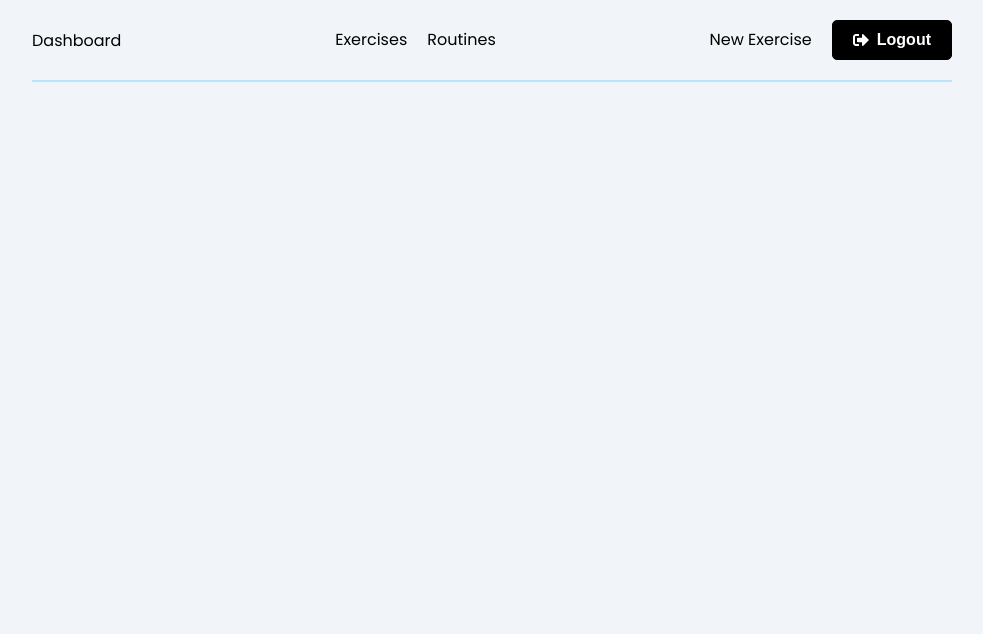
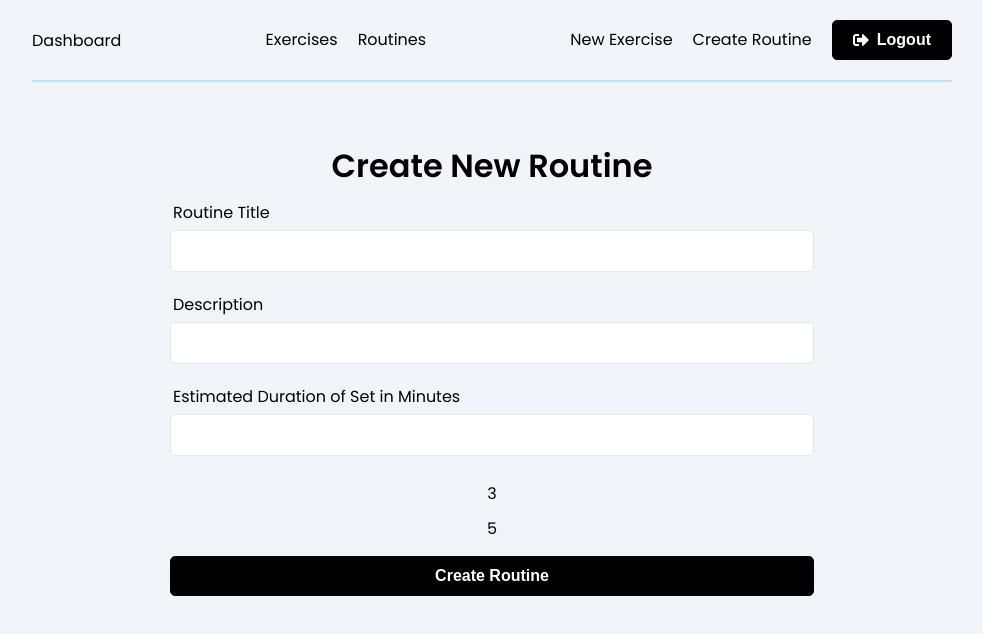
Before and after one commit to moodiesam/workout-app, a React (Create React App) app in the folder frontend/: page /createRoutine in a window 1280 px wide. Shown: the top 634 px of the page, without its empty margins (148-1131 px from the left). Built offline with nearby package versions, Linux system fonts and the light colour scheme; sample sign-in values are in the browser's storage.

Commit message:
build page and form to create a new routine

```diff
--- a/frontend/src/App.js
+++ b/frontend/src/App.js
@@ -10,6 +10,7 @@ import Exercises from './pages/Exercises';
 import Routines from './pages/Routines';
 import Exercise from './pages/ExerciseDetails';
 import Routine from './pages/RoutineDetails';
+import CreateRoutine from './pages/CreateRoutine';
 
 // Will need to import pages and build routes for CRUD operations for Catagories, Routines and Exercises
 
@@ -25,6 +26,7 @@ function App() {
             <Route path='/register' element={<Register />} />
             <Route path='/createExercise' element={<CreateExercise />} />
             <Route path='/exercises' element={<Exercises />} />
+            <Route path='/createRoutine' element={<CreateRoutine />} />
             <Route path='/routines' element={<Routines />} />
             <Route path='/exercise/:id' element={<Exercise />} />
             <Route path='/routine/:id' element={<Routine />} />
--- a/frontend/src/components/ExerciseForm.jsx
+++ b/frontend/src/components/ExerciseForm.jsx
@@ -72,8 +72,6 @@ function ExerciseForm() {
         return <Spinner />
     }
 
-    //Create Component for list of exercises. Should be able to filter based on exercise type and only show the title
-
     return <section className="form">
         <form onSubmit={onSubmit}>
             <div className="form-group">
--- a/frontend/src/components/Header.jsx
+++ b/frontend/src/components/Header.jsx
@@ -34,6 +34,9 @@ function Header() {
                             <Link to='/createExercise'>New Exercise</Link>
                         </li>
                         <li>
+                            <Link to='/createRoutine'>Create Routine</Link>
+                        </li>
+                        <li>
                             <button className='btn' onClick={onLogout}>
                                 <FaSignOutAlt /> Logout
                             </button>
--- /dev/null
+++ b/frontend/src/components/RoutineForm.jsx
@@ -0,0 +1,96 @@
+import { useEffect, useState } from "react"
+import { useDispatch, useSelector } from "react-redux"
+import { createRoutine } from "../features/routines/routineSlice"
+// Will need a component to display each exercise in routine
+import Spinner from "./Spinner"
+import { useNavigate } from "react-router-dom"
+
+function RoutineForm() {
+    // Will need title, description, array of exercises, duration
+    const { newRoutine, isLoading, isError, message } = useSelector((state) => state.routines)
+    const {user} = useSelector((state) => state.auth)
+
+    const [routineFormData, setRoutineFormData] = useState({
+        title: '',
+        description: '',
+        creater: user._id,
+        exercises: newRoutine,
+        duration: ''
+    })
+
+    const {title, description, creater, exercises, duration} = routineFormData
+
+    const dispatch = useDispatch()
+    const navigate = useNavigate()
+
+    useEffect(() => {
+        if(isError) {
+            console.log(message)
+        }
+    }, [dispatch])
+
+    const onChange = (e) => {
+        setRoutineFormData((prevState) => ({
+            ...prevState,
+            [e.target.name]: e.target.value,
+        }))
+    }
+
+    const onSubmit = e => {
+        e.preventDefault()
+
+        const routineData = {
+            title,
+            description,
+            creater,
+            exercises,
+            duration
+        }
+
+        dispatch(createRoutine(routineData))
+
+        // Save routine to user's savedWorkouts array
+
+        // Clear newRoutine array
+
+        navigate('/routines')
+    }
+
+
+    if(isLoading) {
+        return <Spinner />
+    }
+
+    return <section className="form">
+        <form onSubmit={onSubmit}>
+            <div className="form-group">
+                <label htmlFor="title">Routine Title</label>
+                <input type="text" className="form-control" id="title" name="title" value={title} onChange={onChange} />
+            </div>
+            <div className="form-group">
+                <label htmlFor="description">Description</label>
+                <input type="text" className="form-controll" id="description" name="description" value={description} onChange={onChange} />
+            </div>
+            <div className="form-group">
+                <label htmlFor="duration">Estimated Duration of Set in Minutes</label>
+                <input type="number" min={1} className="form-controll" id="duration" name="duration" value={duration} onChange={onChange} />
+            </div>
+            <div className="form-group">
+                    {newRoutine && newRoutine.length > 0 ? (
+                        <ul>
+                            {newRoutine.map((exercise) => (
+                                <li key={exercise}>{exercise}</li>
+                            ))}
+                        </ul>
+                    ) : (<div>Select Exercises to add to Routine</div>)}
+            </div>
+            <div className="form-group">
+                <button className="btn btn-block" type="submit">
+                    Create Routine
+                </button>
+            </div>
+        </form>
+    </section>
+}
+
+export default RoutineForm
--- a/frontend/src/components/RoutineItem.jsx
+++ b/frontend/src/components/RoutineItem.jsx
@@ -33,7 +33,7 @@ function RoutineItem({ routine }) {
                 </Link>
                 <p>{routine.description}</p>
                 <p>Duration: {routine.duration}</p>
-                <button onClick={onSave} className="btn-save">Save Routine</button>
+                <button onClick={onSave} className="btn-action">Save Routine</button>
             </div>
 
     )
--- a/frontend/src/components/WorkoutItem.jsx
+++ b/frontend/src/components/WorkoutItem.jsx
@@ -25,7 +25,7 @@ function WorkoutItem({ workout }) {
                 <Link to={`/routine/${workout._id}`}>
                     <h3>{workout.title}</h3>
                 </Link>
-                <button onClick={onRemove} className="remove">Remove</button>
+                <button onClick={onRemove} className="btn-action">Remove</button>
             </div>
     )
 }
--- a/frontend/src/features/routines/routineService.js
+++ b/frontend/src/features/routines/routineService.js
@@ -28,9 +28,22 @@ const getRoutine = async (routineId, token) => {
     return response.data
 }
 
+const createRoutine = async (routineData, token) => {
+    const config = {
+        headers: {
+            Authorization: `Bearer ${token}`
+        }
+    }
+
+    const response = await axios.post(API_URL, routineData, config)
+
+    return response.data
+}
+
 const routineService = {
     getRoutines,
-    getRoutine
+    getRoutine,
+    createRoutine
 }
 
 export default routineService
--- a/frontend/src/features/routines/routineSlice.js
+++ b/frontend/src/features/routines/routineSlice.js
@@ -3,6 +3,7 @@ import routineService from './routineService';
 
 const initialState = {
     routines: [],
+    newRoutine: [3, 5],
     isError: false,
     isSuccess: false,
     isLoading: false,
@@ -32,11 +33,28 @@ export const getRoutine = createAsyncThunk('routines/getOne', async (routineId,
     }
 })
 
+// Create New Routine
+export const createRoutine = createAsyncThunk('routines/create', async (routineData, thunkAPI) => {
+    try {
+        const token = thunkAPI.getState().auth.user.token
+        return await routineService.createRoutine(routineData, token)
+    } catch (error) {
+        const message = (error.response && error.response.data && error.response.data.message) || error.message || error.toString()
+		return thunkAPI.rejectWithValue(message)
+    }
+})
+
 export const routineSlice = createSlice({
     name: 'routine',
     initialState,
     reducers: {
-        resetRoutines: (state) => initialState
+        resetRoutines: (state) => {
+            state.routines = []
+            state.isError = false
+            state.isSuccess = false
+            state.isLoading = false
+            state.message = ''
+        }
     },
     extraReducers: (builder) => {
         builder
@@ -47,8 +65,6 @@ export const routineSlice = createSlice({
                 state.isLoading = false
                 state.isSuccess = true
                 state.routines = action.payload
-                // Sam - I think what's happening here is "state.excercises" is
-                // getting converted from an array to something else, then the next time it's called it's not an array
             })
             .addCase(getRoutines.rejected, (state, action) => {
                 state.isLoading = false
@@ -62,14 +78,30 @@ export const routineSlice = createSlice({
                 state.isLoading = false
                 state.isSuccess = true
                 state.routines = action.payload
-                // Sam - I think what's happening here is "state.excercises" is
-                // getting converted from an array to something else, then the next time it's called it's not an array
             })
             .addCase(getRoutine.rejected, (state, action) => {
                 state.isLoading = false
                 state.isError = true
                 state.message = action.payload
             })
+            .addCase(createRoutine.pending, (state) => {
+				state.isLoading = true
+			})
+			.addCase(createRoutine.fulfilled, (state, action) => {
+				state.isLoading = false
+				state.isSuccess = true
+				// check to make sure it's an array, and if not, make it an array
+				// see my comment below for what I think might be happening
+				if (!Array.isArray(state.routines)) {
+					state.routines = [];
+				}
+				state.routines.push(action.payload)
+			})
+			.addCase(createRoutine.rejected, (state, action) => {
+				state.isLoading = false
+				state.isError = true
+				state.message = action.payload
+            })
     }
 })
 
--- /dev/null
+++ b/frontend/src/pages/CreateRoutine.jsx
@@ -0,0 +1,11 @@
+import RoutineForm from "../components/RoutineForm"
+
+function CreateRoutine() {
+    return <>
+        <h1>Create New Routine</h1>
+
+        <RoutineForm />
+    </>
+}
+
+export default CreateRoutine
```
Also changed, not shown: 1 other file (tests, documents, lock files or other folders).
